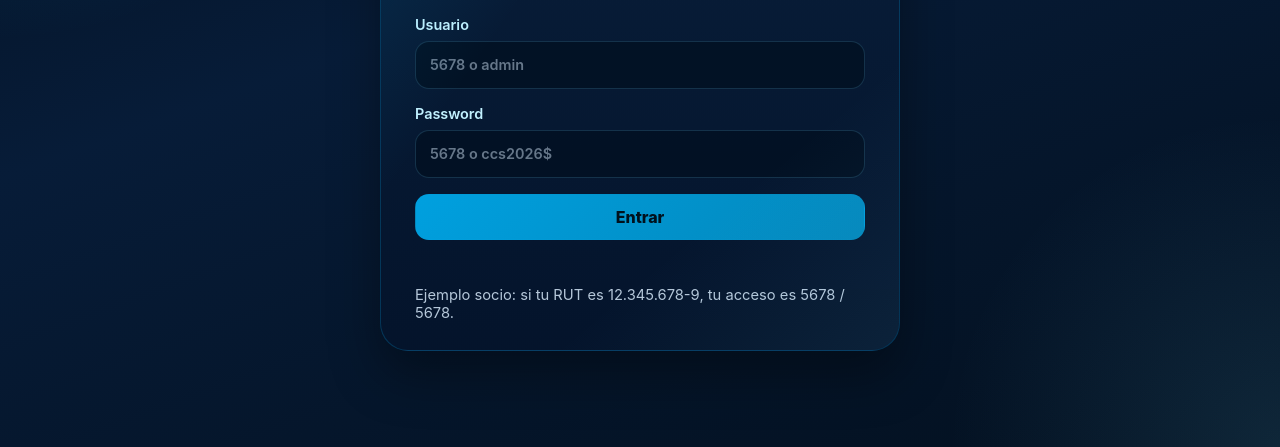
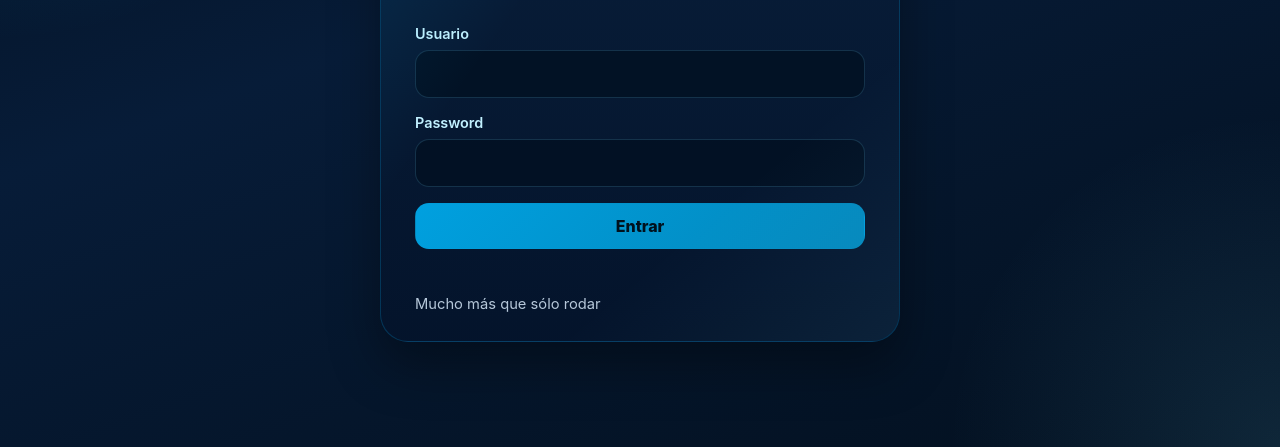
Before and after one commit to cesarmoraa/calendario-ccs, a website: page public/login.html in a window 1280 px wide. Shown: the part 353-800 px from the top of the page. Drawn offline with Linux system fonts and the light colour scheme; no server answers.

Commit message:
ajusta texto y placeholders del login

```diff
--- a/public/login.html
+++ b/public/login.html
@@ -16,18 +16,18 @@
       <form id="login-form" class="login-form">
         <label>
           Usuario
-          <input type="text" id="username" autocomplete="username" placeholder="5678 o admin" required>
+          <input type="text" id="username" autocomplete="username" placeholder="" required>
         </label>
         <label>
           Password
-          <input type="password" id="password" autocomplete="current-password" placeholder="5678 o ccs2026$" required>
+          <input type="password" id="password" autocomplete="current-password" placeholder="" required>
         </label>
         <button type="submit" class="primary-btn">Entrar</button>
       </form>
 
       <p id="login-message" class="login-message"></p>
       <div class="login-help">
-        <span>Ejemplo socio: si tu RUT es 12.345.678-9, tu acceso es 5678 / 5678.</span>
+        <span>Mucho más que sólo rodar</span>
       </div>
     </section>
   </main>
```
